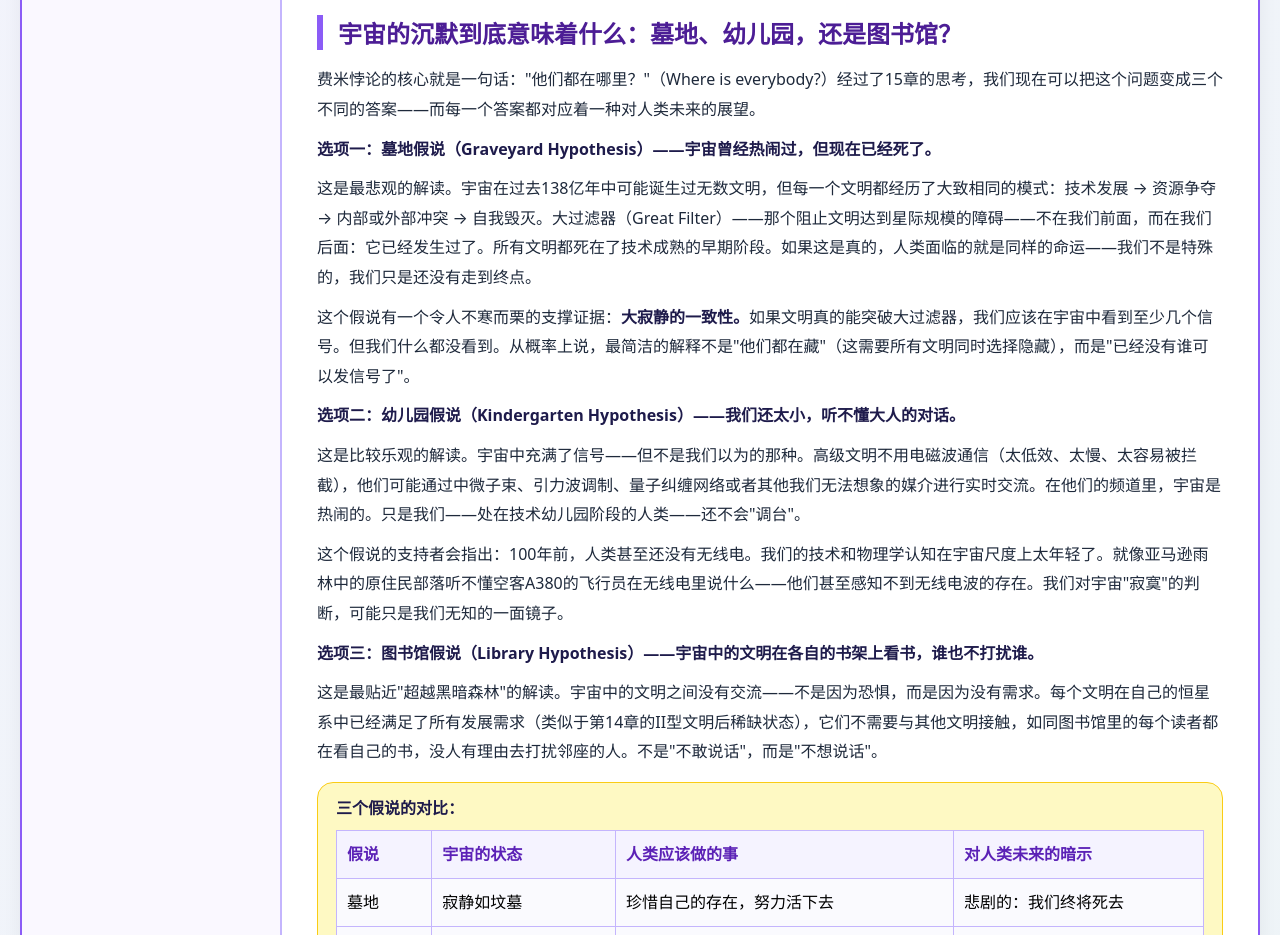
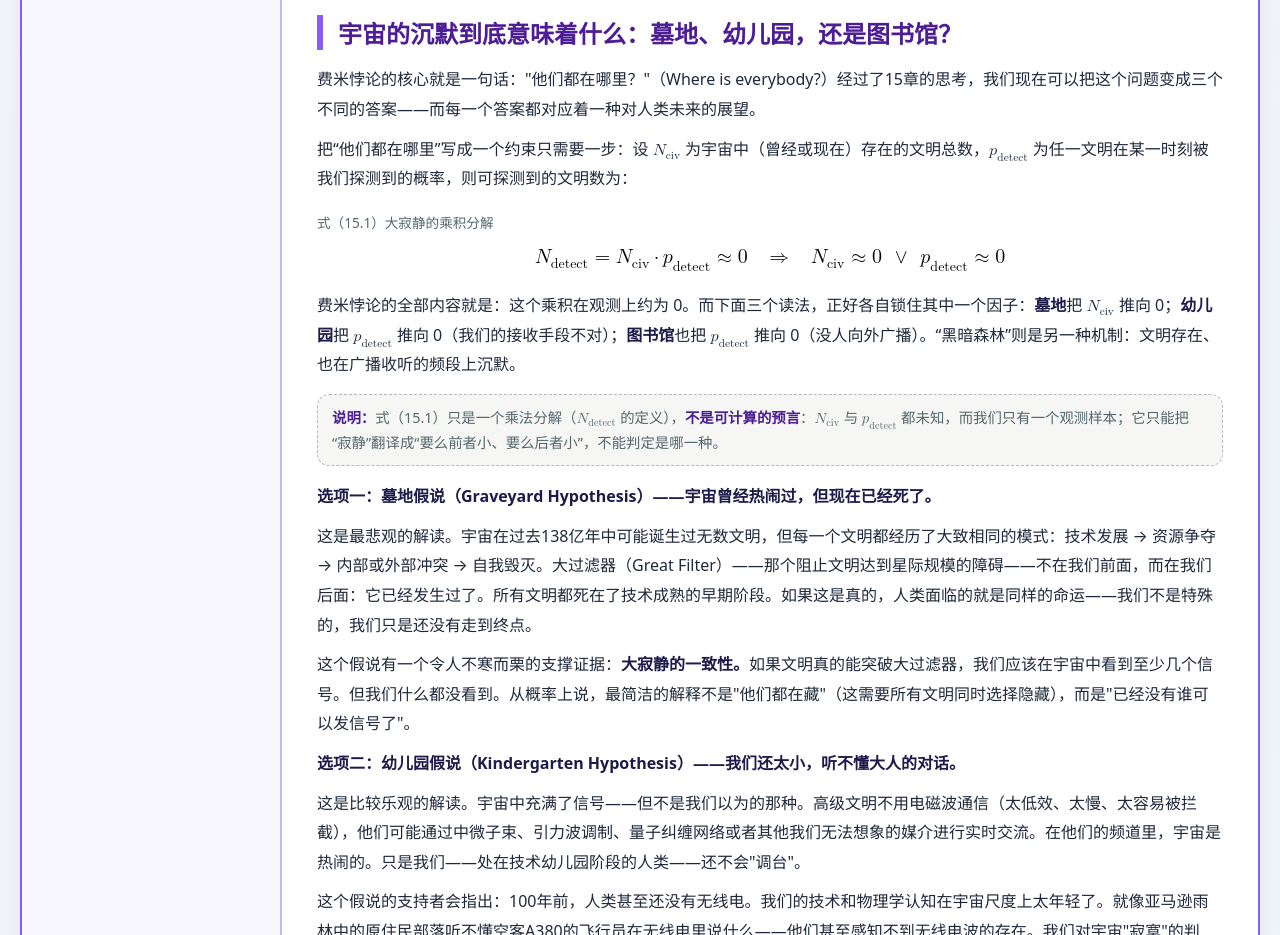
Before and after one commit to 1998x-stack/cosmic-sociology-tutorial, a plain HTML site: page 15.html in a window 1280 px wide. Shown: the part 1980-2915 px from the top of the page. Drawn offline with Linux system fonts and the light colour scheme.

Commit message:
feat(cosmic-sociology-tutorial): add great-silence factorization MathML to ch15

```diff
--- a/15.html
+++ b/15.html
@@ -113,6 +113,25 @@
         <h2 id="sec-2">宇宙的沉默到底意味着什么：墓地、幼儿园，还是图书馆？</h2>
 
         <p>费米悖论的核心就是一句话："他们都在哪里？"（Where is everybody?）经过了15章的思考，我们现在可以把这个问题变成三个不同的答案——而每一个答案都对应着一种对人类未来的展望。</p>
+
+        <p>把“他们都在哪里”写成一个约束只需要一步：设 <math class="math-inline" aria-label="N 下标 civ"><msub><mi>N</mi><mtext>civ</mtext></msub></math> 为宇宙中（曾经或现在）存在的文明总数，<math class="math-inline" aria-label="p 下标 detect"><msub><mi>p</mi><mtext>detect</mtext></msub></math> 为任一文明在某一时刻被我们探测到的概率，则可探测到的文明数为：</p>
+
+        <div class="eq-block">
+            <p class="eq-label">式（15.1）大寂静的乘积分解</p>
+            <div class="math-equation" role="group" aria-label="可探测文明数的分解">
+                <div class="math-scroll" data-math-scroll tabindex="0" role="region" aria-label="大寂静乘积分解公式，可横向滚动" style="overflow-x:auto;max-width:100%">
+                    <math display="block" aria-label="可探测文明数等于文明总数乘以单个文明被探测到的概率，它约等于 0，因此要么文明总数约为 0，要么被探测概率约为 0">
+                        <mrow>
+                            <msub><mi>N</mi><mtext>detect</mtext></msub><mo>=</mo><msub><mi>N</mi><mtext>civ</mtext></msub><mo>·</mo><msub><mi>p</mi><mtext>detect</mtext></msub><mo>&#8776;</mo><mn>0</mn>
+                            <mspace width="0.8em"></mspace><mo>&#8658;</mo><mspace width="0.8em"></mspace>
+                            <msub><mi>N</mi><mtext>civ</mtext></msub><mo>&#8776;</mo><mn>0</mn><mspace width="0.4em"></mspace><mo>&#8744;</mo><mspace width="0.4em"></mspace><msub><mi>p</mi><mtext>detect</mtext></msub><mo>&#8776;</mo><mn>0</mn>
+                        </mrow>
+                    </math>
+                </div>
+            </div>
+            <p>费米悖论的全部内容就是：这个乘积在观测上约为 0。而下面三个读法，正好各自锁住其中一个因子：<strong>墓地</strong>把 <math class="math-inline" aria-label="N 下标 civ"><msub><mi>N</mi><mtext>civ</mtext></msub></math> 推向 0；<strong>幼儿园</strong>把 <math class="math-inline" aria-label="p 下标 detect"><msub><mi>p</mi><mtext>detect</mtext></msub></math> 推向 0（我们的接收手段不对）；<strong>图书馆</strong>也把 <math class="math-inline" aria-label="p 下标 detect"><msub><mi>p</mi><mtext>detect</mtext></msub></math> 推向 0（没人向外广播）。“黑暗森林”则是另一种机制：文明存在、也在广播收听的频段上沉默。</p>
+            <p class="source-note"><strong>说明：</strong>式（15.1）只是一个乘法分解（<math class="math-inline" aria-label="N 下标 detect"><msub><mi>N</mi><mtext>detect</mtext></msub></math> 的定义），<strong>不是可计算的预言</strong>：<math class="math-inline" aria-label="N 下标 civ"><msub><mi>N</mi><mtext>civ</mtext></msub></math> 与 <math class="math-inline" aria-label="p 下标 detect"><msub><mi>p</mi><mtext>detect</mtext></msub></math> 都未知，而我们只有一个观测样本；它只能把“寂静”翻译成“要么前者小、要么后者小”，不能判定是哪一种。</p>
+        </div>
 
         <p><strong>选项一：墓地假说（Graveyard Hypothesis）——宇宙曾经热闹过，但现在已经死了。</strong></p>
 
```
